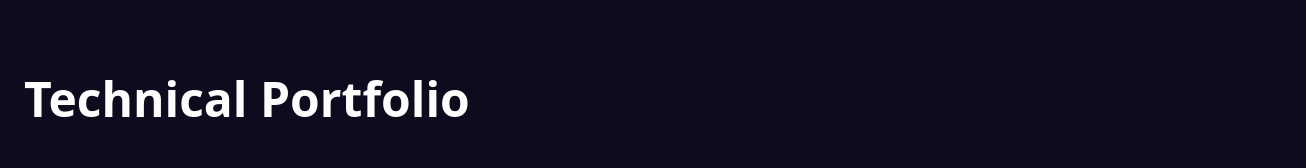
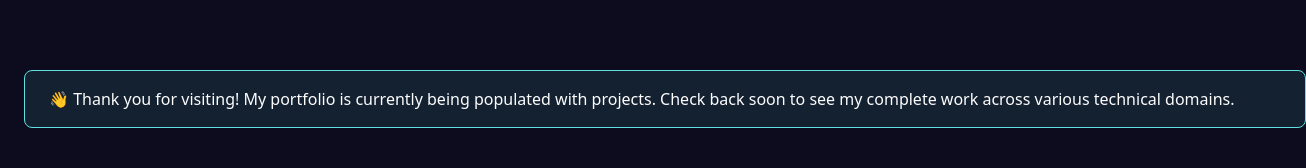
Before and after one commit to OscarKhaing/oscarkhaing.github.io, a React (Vite) app: page / in a window 1280 px wide. Shown: the part 810-978 px from the top of the page, 1306 px wide, since content can reach past the window. Built offline with nearby package versions, Linux system fonts and the light colour scheme.

Commit message:
vite deploy pipeline

```diff
--- a/src/sections/Portfolio.tsx
+++ b/src/sections/Portfolio.tsx
@@ -135,6 +135,26 @@ const Portfolio = () => {
   return (
     <section id="portfolio">
       <div className="portfolio-content-wrapper fade-in delay-0">
+        {/* DEV NOTE: Remove this disclaimer when portfolio content is finalized */}
+        <div style={{
+          width: '100%',
+          backgroundColor: 'rgba(96, 225, 224, 0.1)',
+          border: '1px solid var(--color-secondary)',
+          borderRadius: '0.5rem',
+          padding: '1rem 1.5rem',
+          marginBottom: '2rem',
+        }}>
+          <p style={{
+            color: 'var(--color-text-primary)',
+            fontSize: '1rem',
+            lineHeight: 1.5,
+            margin: 0,
+          }}>
+            👋 Thank you for visiting! My portfolio is currently being populated with projects.
+            Check back soon to see my complete work across various technical domains.
+          </p>
+        </div>
+
         <h1 className="portfolio-title">Technical Portfolio</h1>
         <p className="portfolio-description">
           Exploring the intersections of machine learning, cloud computing,
```
Also changed, not shown: package.json (+9 -5 lines), 1 other file (tests, documents, lock files or other folders).
